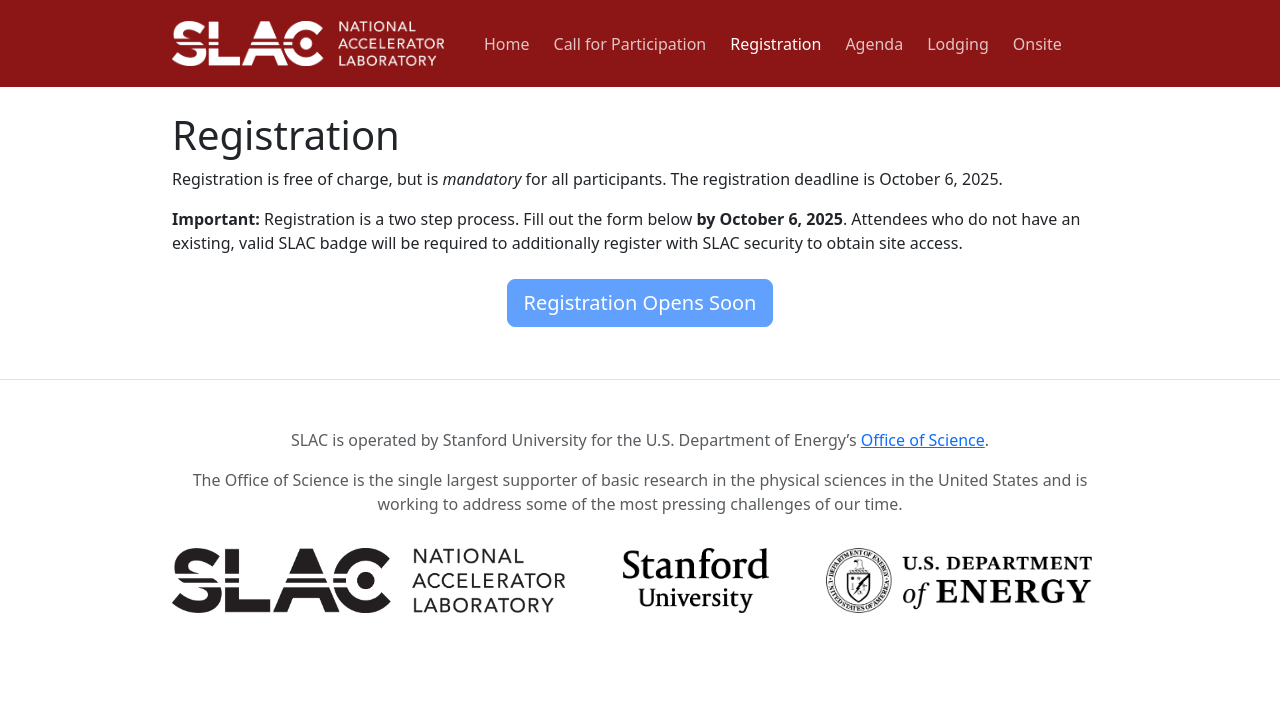
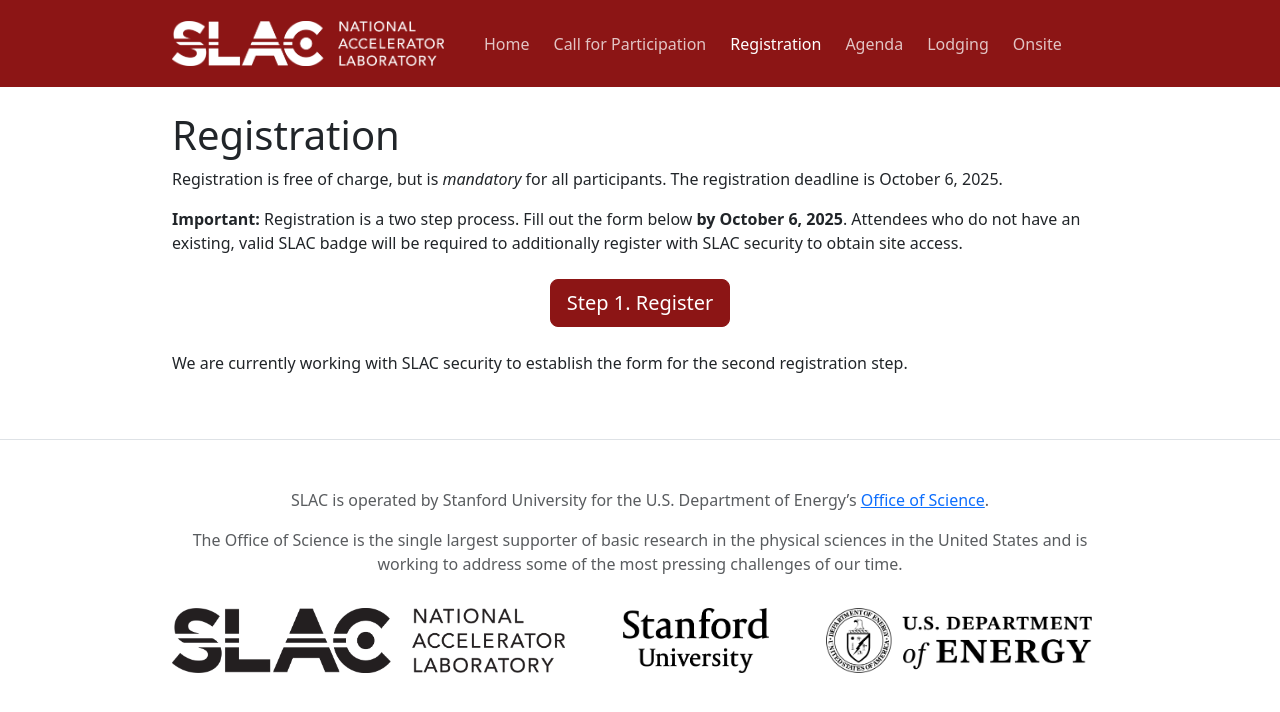
Before and after one commit to lssda/lssda.github.io, a Jekyll site: the page built from register.md, in a window 1280 px wide. Shown: the top 712 px of the page. Built offline with Jekyll 4.4.1, drawn with Linux system fonts in a browser that asks for light colours.

Commit message:
Add registration link.

```diff
--- a/register.md
+++ b/register.md
@@ -5,14 +5,12 @@ title: "Registration"
 
 # Registration
 
-Registration is free of charge, but is *mandatory* for all
-participants. The registration deadline is October 6, 2025.
+Registration is free of charge, but is *mandatory* for all participants. The registration deadline is October 6, 2025.
 
-**Important:** Registration is a two step process. Fill out the form
-below **by October 6, 2025**. Attendees who do not have an existing,
-valid SLAC badge will be required to additionally register with SLAC
-security to obtain site access.
+**Important:** Registration is a two step process. Fill out the form below **by October 6, 2025**. Attendees who do not have an existing, valid SLAC badge will be required to additionally register with SLAC security to obtain site access.
 
-<div class="text-center mt-4 mb-1">
-  <a class="btn btn-primary btn-lg disabled" role="button" href="#">Registration Opens Soon</a>
+<div class="text-center my-4">
+  <a class="btn btn-primary btn-lg" role="button" href="https://docs.google.com/forms/d/e/1FAIpQLScS0_YQ7nkwa5WhlpDjBUTgo_98KlmhHitRgd9m_IqAnaGrZA/viewform?usp=header">Step 1. Register</a>
 </div>
+
+We are currently working with SLAC security to establish the form for the second registration step.
```
Also changed, not shown: cfp.md (+2 -1 lines).
